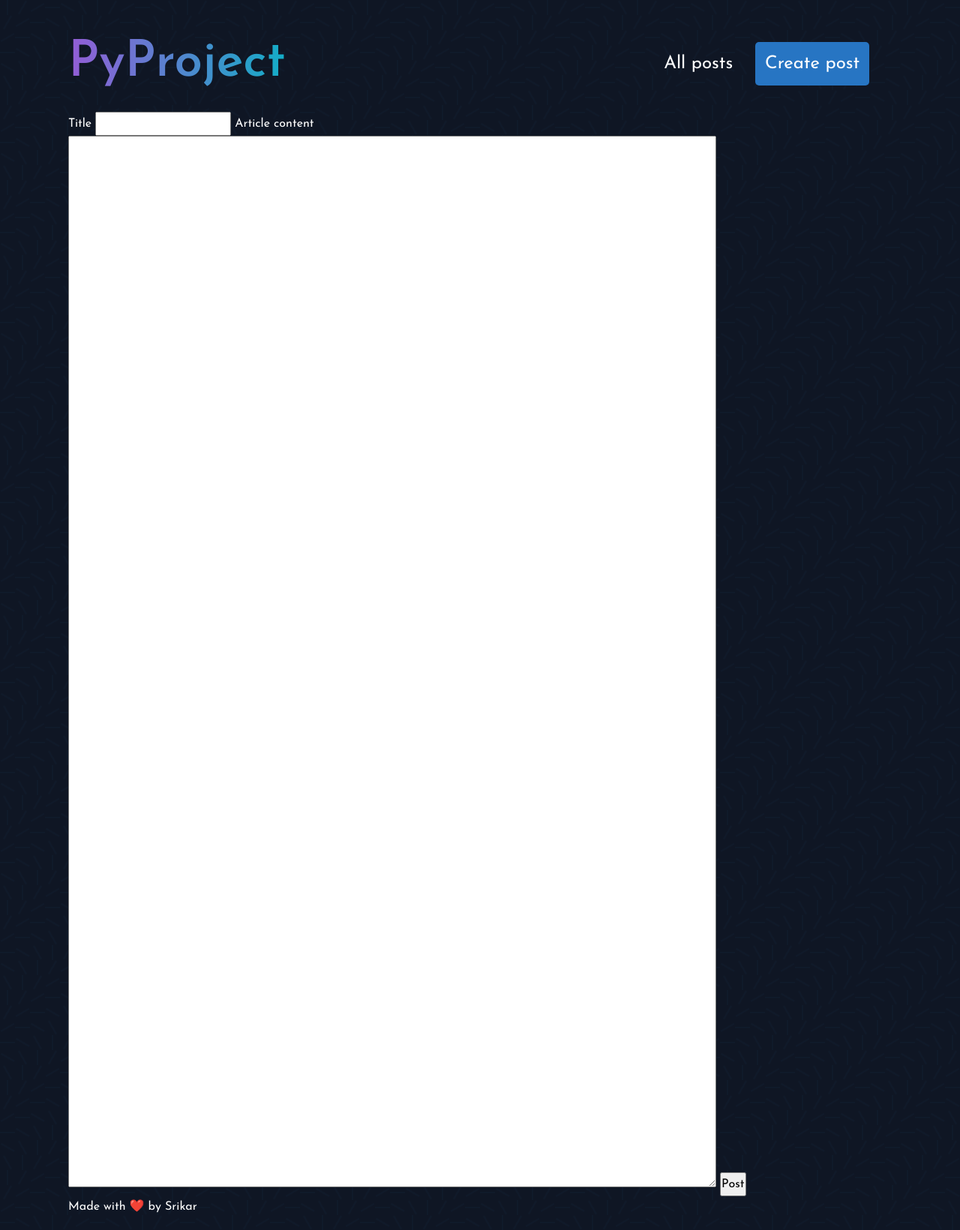
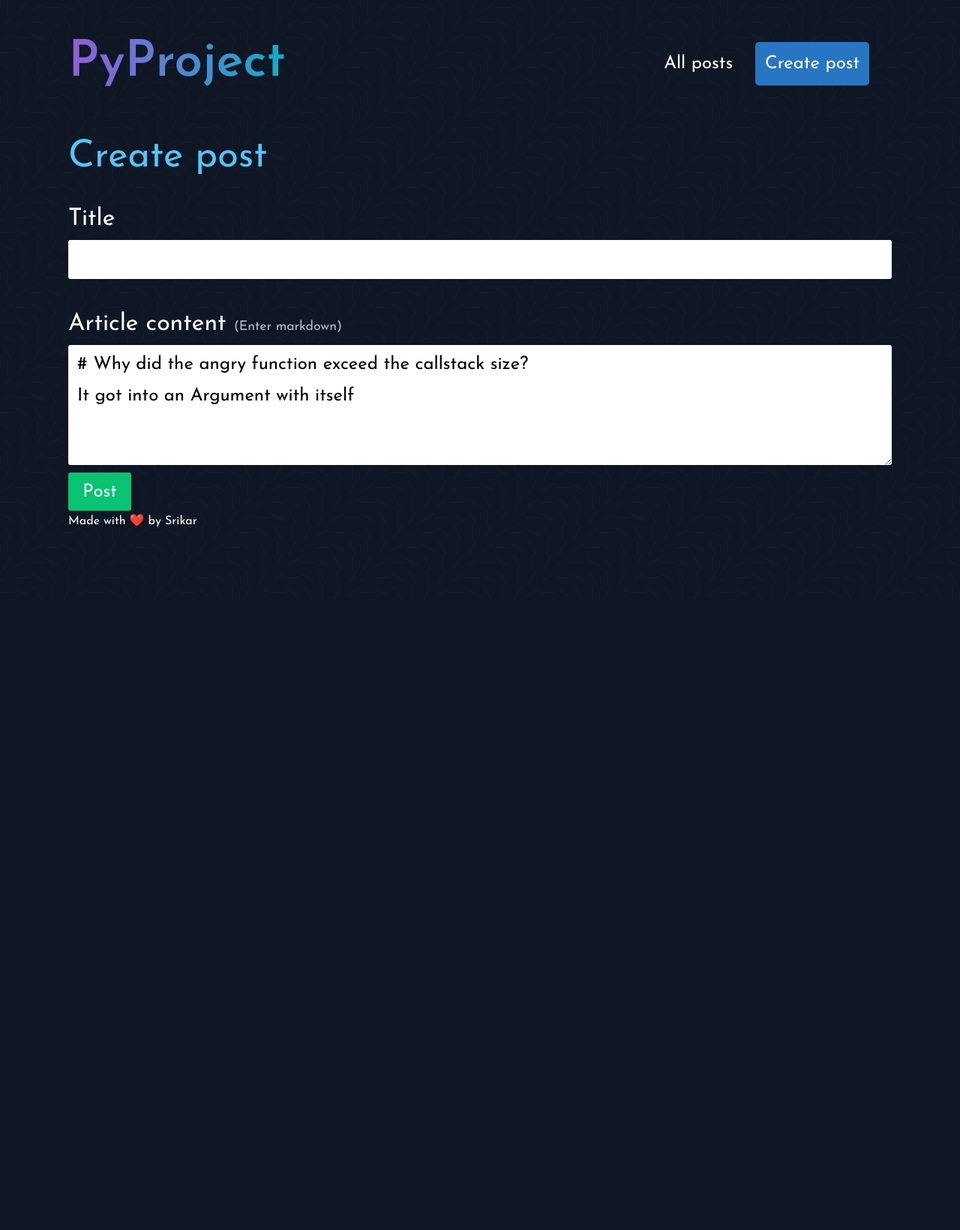
Before and after one commit to SrikarKSV/pure-python-server, a Python web app: template pyproject/templates/new-post.html in a window 1280 px wide. Shown: the whole page at 75% size. After the commit the page ends 703 px from the top, so only its background shows below. Run offline with Jinja, Linux system fonts and the light colour scheme; the template is opened without the code that fills it: most values are stand-ins (such as "Sample title", 1, 10 or a date in 2020).

Commit message:
👌 IMPROVE: Styled forms

```diff
--- a/pyproject/static/css/base.css
+++ b/pyproject/static/css/base.css
@@ -18,6 +18,7 @@
   --yellow: #f0db4f;
   --purple: #6675e0;
   --white: #fff;
+  --grey-text: #b2becd;
   --black: #000;
   --border-radius-lg: 5px;
   --border-radius-sm: 3px;
@@ -25,6 +26,27 @@
 
 .heading {
   color: var(--heading-color);
+}
+
+.grey-text {
+  color: var(--grey-text);
+}
+
+.btn {
+  padding: 0.2em 0.8em;
+  display: block;
+  border: none;
+  border-radius: var(--border-radius-sm);
+  cursor: pointer;
+}
+
+.btn.btn-lg {
+  font-size: 1.5rem;
+}
+
+.btn.btn-green {
+  color: var(--white);
+  background-color: var(--green);
 }
 
 html {
@@ -81,7 +103,7 @@ h5 {
 }
 
 small {
-  font-size: 0.75rem;
+  font-size: 1.1rem;
 }
 
 picture,
--- a/pyproject/static/css/home.css
+++ b/pyproject/static/css/home.css
@@ -69,7 +69,7 @@ nav a {
 
 .greeting p {
   font-size: 1.5rem;
-  color: #b2becd;
+  color: var(--grey-text);
   max-width: 60vw;
   margin: auto;
 }
@@ -82,7 +82,7 @@ nav a {
 
 .popular-posts-border {
   padding: 2px;
-  max-width: 70%;
+  max-width: 80%;
   margin: auto;
   background: var(--gradient-text);
   border-radius: var(--border-radius-sm);
@@ -134,6 +134,37 @@ nav a {
   margin: 0.5rem 0 1rem;
 }
 
+/********************* Forms *********************/
+
+label {
+  display: block;
+  font-size: 2rem;
+}
+
+input,
+textarea {
+  border: none;
+  border-radius: var(--border-radius-sm);
+}
+
+input,
+textarea {
+  width: 100%;
+  font-size: 1.5rem;
+  padding: 0.2em 0.5em;
+}
+
+input {
+  margin-bottom: 2rem;
+}
+
+textarea {
+  resize: vertical;
+  height: 10rem;
+}
+
+/********************* Errors *********************/
+
 @media only screen and (max-width: 71.875em) {
   /* 1150px */
   .container {
--- /dev/null
+++ b/pyproject/templates/mixins/_post-form.html
@@ -0,0 +1,19 @@
+{% macro post_form(button_text, title="", content="", post_id="") -%}
+  <label for="title">Title</label>
+  <input type="text" name="title" id="title" value="{{ title }}">
+  <label for="content">Article content <small class="grey-text">(Enter markdown)</small></label>
+
+  {% if content %}
+    <textarea name="content" id="content">{{ content }}</textarea>
+  {% else %}
+    <textarea name="content" id="content">
+# Why did the angry function exceed the callstack size?
+It got into an Argument with itself</textarea>
+  {% endif %}
+
+  {% if post_id %}
+    <input type="hidden" name="id" value="{{ post_id }}">
+  {% endif %}
+
+  <button class="btn btn-lg btn-green">{{ button_text }}</button>
+{%- endmacro %}
--- a/pyproject/templates/new-post.html
+++ b/pyproject/templates/new-post.html
@@ -1,11 +1,9 @@
 {% extends "layout.html" %}
+{% from "mixins/_post-form.html" import post_form %}
 
 {% block content %}
+  <h2 class="heading">Create post</h2>
   <form action="/posts/" method="POST">
-    <label for="title">Title</label>
-    <input type="text" name="title" id="title">
-    <label for="content">Article content</label>
-    <textarea name="content" id="content" cols="100" rows="50"></textarea>
-    <button>Post</button>
+    {{ post_form(button_text="Post") }}
   </form>
 {% endblock %}
```
Also changed, not shown: pyproject/templates/edit-post.html (+3 -6 lines).
